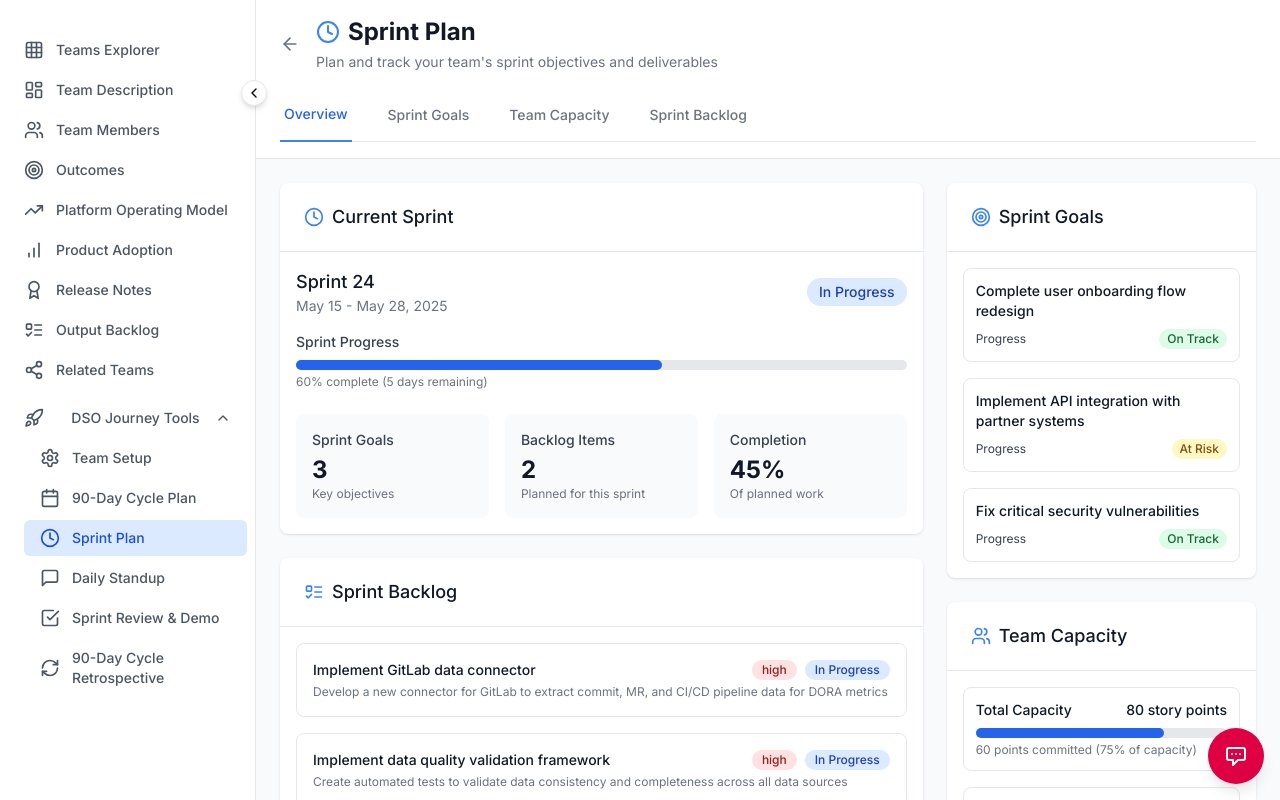
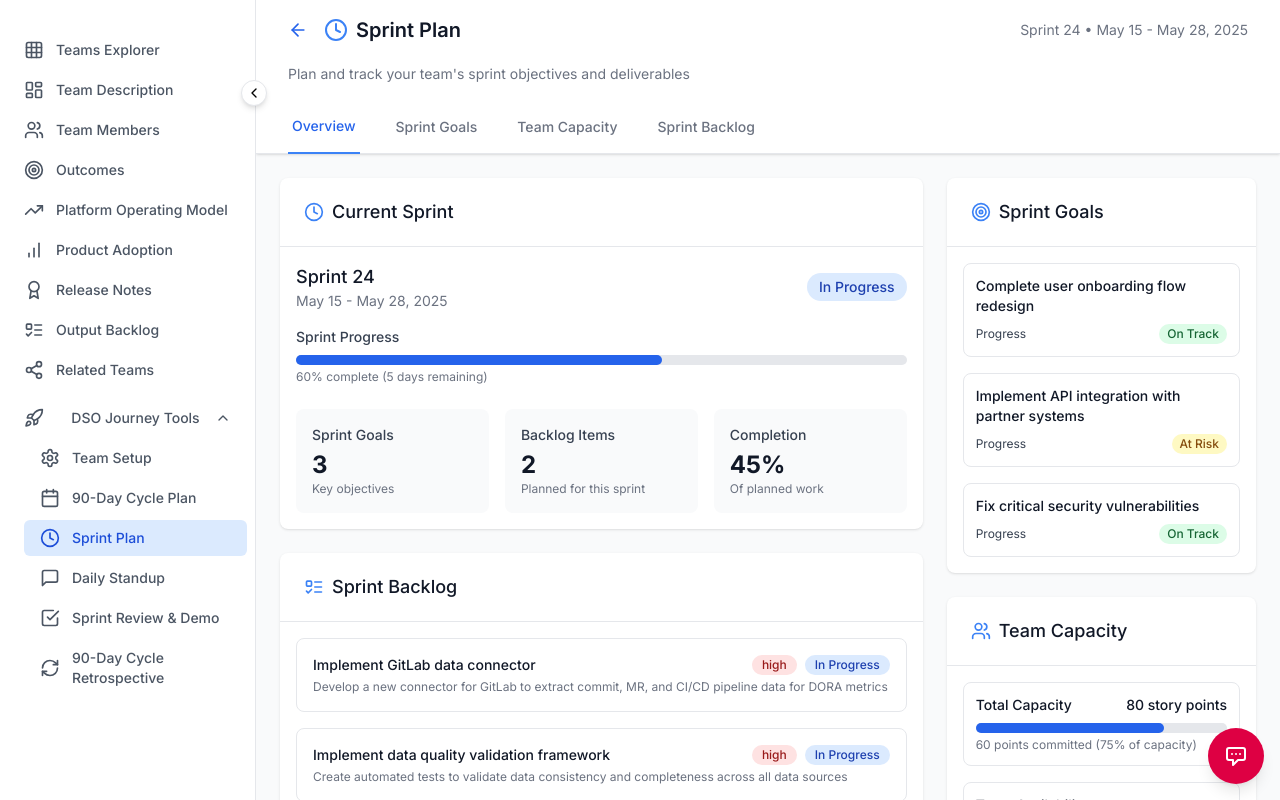
Before and after one commit to jessicabell11/DSO-OS-Test, a React (Vite) app: page /sprint-plan in a window 1280 px wide. Built offline with nearby package versions, Linux system fonts and the light colour scheme.

Commit message:
format the page titles for consistency

```diff
--- a/src/components/CycleRetrospective.tsx
+++ b/src/components/CycleRetrospective.tsx
@@ -245,18 +245,30 @@ Thank you to everyone who contributed to this successful cycle!
     <div className="flex h-screen bg-gray-50">
       <Sidebar activeTab={activeTab} setActiveTab={setActiveTab} />
       <div className="flex-1 flex flex-col overflow-hidden">
-        <main className="flex-1 overflow-y-auto p-4 md:p-6">
-          <div className="max-w-7xl mx-auto">
-            <div className="flex items-center mb-6">
+        <header className="bg-white shadow">
+          <div className="max-w-7xl mx-auto px-4 sm:px-6 lg:px-8 py-4">
+            <div className="flex items-center">
               <button
                 onClick={() => navigate('/')}
-                className="mr-4 p-2 rounded-full hover:bg-gray-200"
+                className="text-blue-600 hover:text-blue-800 mr-4"
               >
                 <ArrowLeft size={20} />
               </button>
-              <h1 className="text-2xl font-bold text-gray-900">90-Day Cycle Retrospective</h1>
+              <div>
+                <h1 className="text-xl font-semibold text-gray-900 flex items-center">
+                  <RefreshCw className="h-6 w-6 mr-2 text-blue-500" />
+                  90-Day Cycle Retrospective
+                </h1>
+                <p className="mt-1 text-sm text-gray-500">
+                  Reflect on what went well, what we learned, and how we can improve in the next cycle
+                </p>
+              </div>
             </div>
+          </div>
+        </header>
 
+        <main className="flex-1 overflow-y-auto p-4 md:p-6">
+          <div className="max-w-7xl mx-auto">
             {/* Whiteboard Button */}
             <div className="bg-white rounded-lg shadow mb-6 p-6">
               <div className="flex items-center justify-between">
--- a/src/components/DailyStandup.tsx
+++ b/src/components/DailyStandup.tsx
@@ -190,14 +190,14 @@ const DailyStandup: React.FC<DailyStandupProps> = ({ backlog }) => {
     <div className="flex h-screen bg-gray-50">
       <Sidebar activeTab={activeTab} setActiveTab={setActiveTab} />
       <div className="flex-1 flex flex-col overflow-hidden bg-gray-50">
-        <div className="border-b border-gray-200 bg-white px-4 py-4 sm:px-6">
-          <div className="flex items-center justify-between">
+        <div className="bg-white shadow">
+          <div className="max-w-7xl mx-auto px-4 sm:px-6 lg:px-8 py-4 flex items-center justify-between">
             <div className="flex items-center">
-              <Link to="/" className="mr-4 text-gray-500 hover:text-gray-700">
+              <Link to="/" className="text-blue-600 hover:text-blue-800 mr-4">
                 <ArrowLeft size={20} />
               </Link>
               <div>
-                <h1 className="text-2xl font-bold text-gray-900 flex items-center">
+                <h1 className="text-xl font-semibold text-gray-900 flex items-center">
                   <MessageSquare className="h-6 w-6 mr-2 text-blue-500" />
                   Daily Standup
                 </h1>
--- a/src/components/NinetyDayCyclePlan.tsx
+++ b/src/components/NinetyDayCyclePlan.tsx
@@ -220,22 +220,27 @@ const NinetyDayCyclePlan: React.FC<NinetyDayCyclePlanProps> = ({
     <div className="flex h-screen bg-gray-50">
       <Sidebar activeTab={activeTab} setActiveTab={setActiveTab} />
       <div className="flex-1 flex flex-col overflow-hidden bg-gray-50">
-        <div className="border-b border-gray-200 bg-white px-4 py-4 sm:px-6">
-          <div className="flex items-center justify-between">
+        <header className="bg-white shadow">
+          <div className="max-w-7xl mx-auto px-4 sm:px-6 lg:px-8 py-4 flex items-center justify-between">
             <div className="flex items-center">
-              <Link to="/" className="mr-4 text-gray-500 hover:text-gray-700">
+              <Link to="/" className="text-blue-600 hover:text-blue-800 mr-4">
                 <ArrowLeft size={20} />
               </Link>
-              <div>
-                <h1 className="text-2xl font-bold text-gray-900 flex items-center">
-                  <Calendar className="h-6 w-6 mr-2 text-blue-500" />
-                  90-Day Cycle Planning
-                </h1>
-                <p className="mt-1 text-sm text-gray-500">
-                  Plan your team's upcoming 90-day cycle outcomes and output
-                </p>
-              </div>
+              <h1 className="text-xl font-semibold text-gray-900 flex items-center">
+                <Calendar className="h-6 w-6 mr-2 text-blue-500" />
+                90-Day Cycle Planning
+              </h1>
             </div>
+            <div className="flex items-center space-x-2">
+              <span className="text-sm text-gray-500">
+                Planning for Q4 2023
+              </span>
+            </div>
+          </div>
+          <div className="max-w-7xl mx-auto px-4 sm:px-6 lg:px-8 pb-4">
+            <p className="mt-1 text-sm text-gray-500">
+              Plan your team's upcoming 90-day cycle outcomes and output
+            </p>
           </div>
 
           {/* Team Workflow style stepper */}
@@ -277,7 +282,7 @@ const NinetyDayCyclePlan: React.FC<NinetyDayCyclePlanProps> = ({
               ))}
             </div>
           </div>
-        </div>
+        </header>
 
         <main className="flex-1 overflow-y-auto p-4 md:p-6">
           <div className="max-w-7xl mx-auto">
--- a/src/components/SprintPlan.tsx
+++ b/src/components/SprintPlan.tsx
@@ -158,26 +158,31 @@ const SprintPlan: React.FC<SprintPlanProps> = ({
     <div className="flex h-screen bg-gray-50">
       <Sidebar activeTab={activeTab} setActiveTab={setActiveTab} />
       <div className="flex-1 flex flex-col overflow-hidden bg-gray-50">
-        <div className="border-b border-gray-200 bg-white px-4 py-4 sm:px-6">
-          <div className="flex items-center justify-between">
+        <header className="bg-white shadow">
+          <div className="max-w-7xl mx-auto px-4 sm:px-6 lg:px-8 py-4 flex items-center justify-between">
             <div className="flex items-center">
-              <Link to="/" className="mr-4 text-gray-500 hover:text-gray-700">
+              <Link to="/" className="text-blue-600 hover:text-blue-800 mr-4">
                 <ArrowLeft size={20} />
               </Link>
-              <div>
-                <h1 className="text-2xl font-bold text-gray-900 flex items-center">
-                  <Clock className="h-6 w-6 mr-2 text-blue-500" />
-                  Sprint Plan
-                </h1>
-                <p className="mt-1 text-sm text-gray-500">
-                  Plan and track your team's sprint objectives and deliverables
-                </p>
-              </div>
+              <h1 className="text-xl font-semibold text-gray-900 flex items-center">
+                <Clock className="h-6 w-6 mr-2 text-blue-500" />
+                Sprint Plan
+              </h1>
+            </div>
+            <div className="flex items-center space-x-2">
+              <span className="text-sm text-gray-500">
+                Sprint 24 • May 15 - May 28, 2025
+              </span>
             </div>
           </div>
+          <div className="max-w-7xl mx-auto px-4 sm:px-6 lg:px-8 pb-4">
+            <p className="mt-1 text-sm text-gray-500">
+              Plan and track your team's sprint objectives and deliverables
+            </p>
+          </div>
 
-          <div className="mt-4 border-b border-gray-200">
-            <nav className="flex -mb-px space-x-8">
+          <div className="border-b border-gray-200">
+            <nav className="max-w-7xl mx-auto px-4 sm:px-6 lg:px-8 flex -mb-px space-x-8">
               <button
                 onClick={() => setActiveContentTab('overview')}
                 className={`py-4 px-1 text-sm font-medium ${
@@ -220,7 +225,7 @@ const SprintPlan: React.FC<SprintPlanProps> = ({
               </button>
             </nav>
           </div>
-        </div>
+        </header>
 
         <main className="flex-1 overflow-y-auto p-4 md:p-6">
           <div className="max-w-7xl mx-auto">
--- a/src/components/SprintReviewDemo.tsx
+++ b/src/components/SprintReviewDemo.tsx
@@ -144,18 +144,30 @@ Thank you for your continued support and feedback!
     <div className="flex h-screen bg-gray-50">
       <Sidebar activeTab={activeTab} setActiveTab={setActiveTab} />
       <div className="flex-1 flex flex-col overflow-hidden">
-        <main className="flex-1 overflow-y-auto p-4 md:p-6">
-          <div className="max-w-7xl mx-auto">
-            <div className="flex items-center mb-6">
+        <header className="bg-white shadow">
+          <div className="max-w-7xl mx-auto px-4 sm:px-6 lg:px-8 py-4 flex items-center justify-between">
+            <div className="flex items-center">
               <button
                 onClick={() => navigate('/')}
-                className="mr-4 p-2 rounded-full hover:bg-gray-200"
+                className="text-blue-600 hover:text-blue-800 mr-4"
               >
                 <ArrowLeft size={20} />
               </button>
-              <h1 className="text-2xl font-bold text-gray-900">Sprint Review & Demo</h1>
+              <div>
+                <h1 className="text-xl font-semibold text-gray-900 flex items-center">
+                  <Calendar className="h-6 w-6 mr-2 text-blue-500" />
+                  Sprint Review & Demo
+                </h1>
+                <p className="mt-1 text-sm text-gray-500">
+                  Review sprint outcomes and generate release notes
+                </p>
+              </div>
             </div>
+          </div>
+        </header>
 
+        <main className="flex-1 overflow-y-auto p-4 md:p-6">
+          <div className="max-w-7xl mx-auto">
             <div className="grid grid-cols-1 lg:grid-cols-3 gap-6">
               {/* Left Column - 90-Day Cycle Outcomes */}
               <div className="lg:col-span-1">
```
